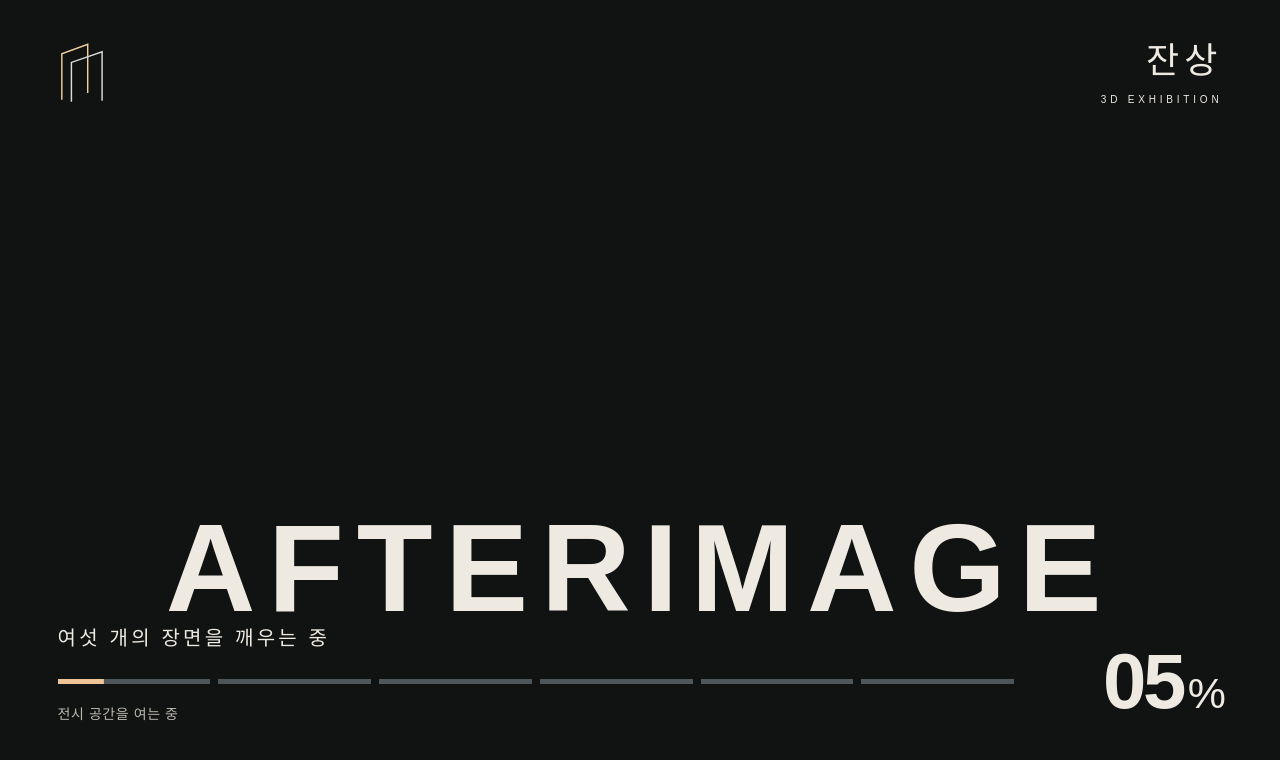
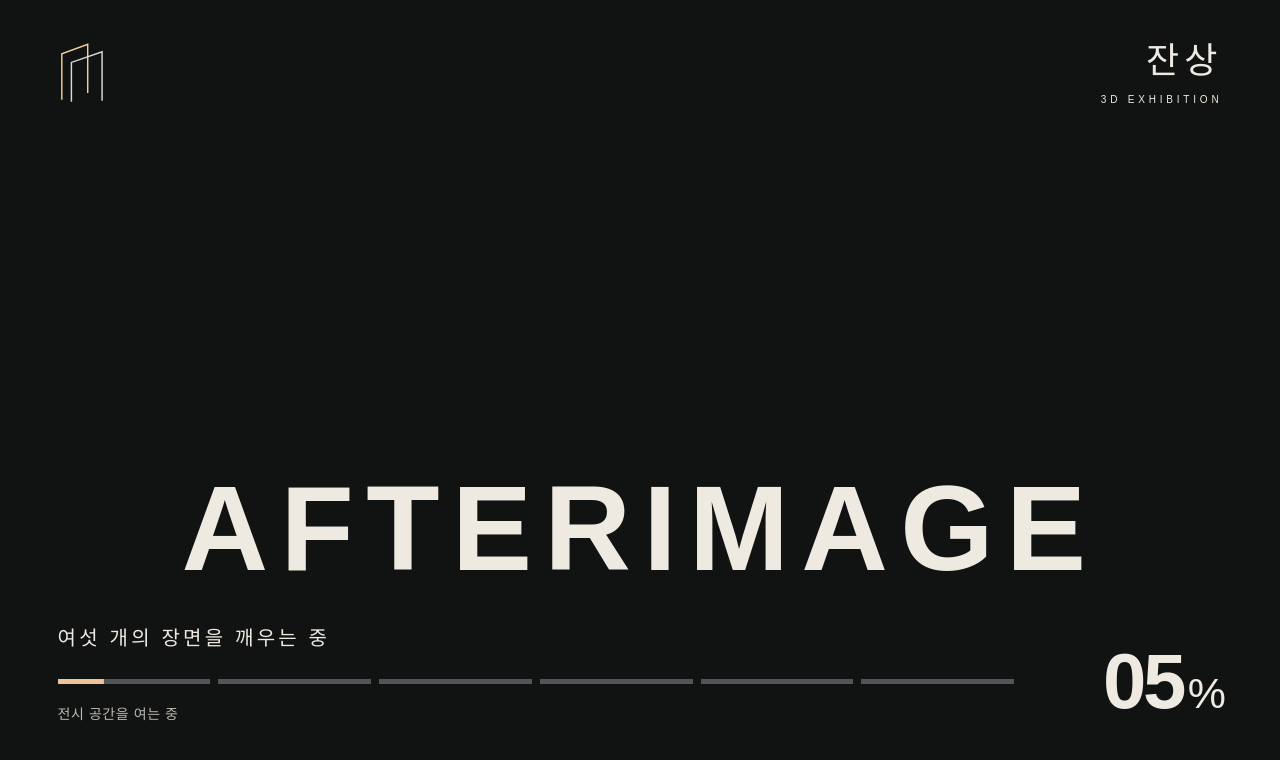
Before and after one commit to tnfh23-web/afterimage, a React (Vite) app: page / in a window 1280 px wide. Shown: the top 760 px of the page. Built offline with nearby package versions, Linux system fonts and the light colour scheme; a web font is replaced by a local one.

Commit message:
Keep loader title clear of progress copy and simplify project narrative

```diff
--- a/src/exhibition-loader.css
+++ b/src/exhibition-loader.css
@@ -1,15 +1,16 @@
-.exhibition-loader{position:absolute;inset:0;z-index:50;overflow:hidden;background:#101312;color:#eeeae2;isolation:isolate;contain:layout paint}
+.exhibition-loader{position:absolute;inset:0;z-index:50;overflow:hidden;background:#101312;color:#eeeae2;isolation:isolate;contain:layout paint;display:flex;flex-direction:column;justify-content:flex-end;gap:clamp(20px,3.5dvh,42px);padding:0 4.5% 7.6dvh}
 .loader-camera{position:absolute;inset:0;transform-origin:49.5% 44%;will-change:transform}
 .art-ready .loader-camera{animation:loader-approach var(--journey-duration) linear forwards}
 .loader-backplate{display:block;width:100%;height:100%;object-fit:cover;object-position:50% 44%;opacity:0}.art-ready .loader-backplate{opacity:1}
 .loader-top{position:absolute;top:5%;left:4.5%;right:4.5%;display:flex;justify-content:space-between;align-items:flex-start;z-index:3}.loader-mark{width:46px;height:64px;fill:none;stroke:#f1cea0;stroke-width:1.5}.loader-mark path+path{stroke:#d7dcde}.loader-top>div{text-align:right}.loader-top b{display:block;font-weight:400;font-size:36px;letter-spacing:.14em;line-height:1.15}.loader-top span{display:block;font-size:10px;letter-spacing:.38em;margin-top:13px}
-.loader-wordmark{position:absolute;left:8.5%;right:8.5%;top:62.5%;margin:0;text-align:center;font-weight:900;font-size:clamp(44px,9.7vw,155px);letter-spacing:.103em;line-height:1.1;white-space:nowrap}
-.loader-bottom{position:absolute;left:4.5%;right:4.5%;bottom:7.6%;display:flex;align-items:center;gap:5%;z-index:3}.loader-information{flex:1;min-width:0}.loader-information>p{font-size:20px;letter-spacing:.16em;margin:0 0 28px}.loader-rail{display:flex;gap:8px;height:5px}.loader-rail>span{height:100%;flex:1;background:#79848a99;overflow:hidden}.loader-rail i{display:block;width:100%;height:100%;background:#edc397;transform-origin:left center;transition:transform .25s}.loader-rail>span:nth-child(n+5) i{background:#9cbfdd}.loader-phase{display:block;margin-top:19px;color:#bcb9b1;font-size:14px;letter-spacing:.04em}.loader-number{min-width:150px;text-align:right;font-size:78px;font-weight:700;font-variant-numeric:tabular-nums;letter-spacing:-.045em;line-height:1}.loader-number small{font-size:.55em;font-weight:400;margin-left:5px}
+.loader-wordmark{position:relative;align-self:center;flex:none;width:100%;margin:0;text-align:center;font-weight:900;font-size:clamp(32px,min(9.7vw,15dvh),155px);letter-spacing:.103em;line-height:1.1;white-space:nowrap}
+.loader-bottom{position:relative;flex:none;display:flex;align-items:center;gap:5%;z-index:3}.loader-information{flex:1;min-width:0}.loader-information>p{font-size:20px;letter-spacing:.16em;margin:0 0 28px}.loader-rail{display:flex;gap:8px;height:5px}.loader-rail>span{height:100%;flex:1;background:#79848a99;overflow:hidden}.loader-rail i{display:block;width:100%;height:100%;background:#edc397;transform-origin:left center;transition:transform .25s}.loader-rail>span:nth-child(n+5) i{background:#9cbfdd}.loader-phase{display:block;margin-top:19px;color:#bcb9b1;font-size:14px;letter-spacing:.04em}.loader-number{min-width:150px;text-align:right;font-size:78px;font-weight:700;font-variant-numeric:tabular-nums;letter-spacing:-.045em;line-height:1}.loader-number small{font-size:.55em;font-weight:400;margin-left:5px}
 .loader-status{position:relative;min-height:36px}.loader-skip{position:absolute;right:0;bottom:1px;padding:0;border:0;background:none;color:#d6d4cc;font:inherit;font-size:11px;text-decoration:underline;text-underline-offset:4px;cursor:pointer;white-space:nowrap}.loader-skip:hover{color:#fff}.loader-skip:focus-visible{outline:1px solid #edc397;outline-offset:5px}
 .is-leaving .loader-wordmark,.is-leaving .loader-bottom,.is-leaving .loader-top{animation:loader-ui-exit calc(var(--reveal-duration)*.55) ease-in-out forwards}.exhibition-loader.is-leaving{animation:loader-scene-reveal var(--reveal-duration) ease-in-out forwards;pointer-events:none}
 /* Geometric scale steps maintain an even perceived approach speed. Readiness
    never restarts this animation or adds a second, accelerating zoom. */
 @keyframes loader-approach{0%{transform:scale(1)}10%{transform:scale(1.1234)}20%{transform:scale(1.2619)}30%{transform:scale(1.4176)}40%{transform:scale(1.5924)}50%{transform:scale(1.7889)}60%{transform:scale(2.0095)}70%{transform:scale(2.2574)}80%{transform:scale(2.5358)}90%{transform:scale(2.8486)}100%{transform:scale(3.2)}}@keyframes loader-ui-exit{to{opacity:0;transform:translateY(4px)}}@keyframes loader-scene-reveal{from{opacity:1}to{opacity:0}}
-@media(max-width:1000px){.loader-top b{font-size:28px}.loader-top span{font-size:9px}.loader-mark{width:33px;height:47px}.loader-information>p{font-size:15px;letter-spacing:.08em}.loader-number{font-size:60px;min-width:110px}.loader-phase{font-size:12px}.loader-wordmark{left:5%;right:5%;font-size:9.7vw;letter-spacing:.07em}}
-@media(max-width:600px){.loader-camera{top:10%;bottom:29%;transform-origin:49.5% 44%}.loader-backplate{object-position:49.5% 44%}.loader-wordmark{top:63%;font-size:9.7vw;letter-spacing:.04em;left:4%;right:4%}.loader-top{top:4.5%;left:6%;right:6%}.loader-top b{font-size:27px}.loader-top span{font-size:8px}.loader-bottom{left:6%;right:6%;bottom:8%;gap:15px;align-items:flex-end}.loader-information>p{font-size:12px;letter-spacing:0;line-height:1.6;margin-bottom:22px}.loader-rail{gap:4px;height:3px}.loader-phase{font-size:10px;min-height:24px;line-height:1.5;margin-top:16px}.loader-status{min-height:61px}.loader-skip{left:0;right:auto;bottom:0;font-size:10px}.loader-number{font-size:43px;min-width:80px;padding-bottom:34px}}
+@media(max-width:1000px){.loader-top b{font-size:28px}.loader-top span{font-size:9px}.loader-mark{width:33px;height:47px}.loader-information>p{font-size:15px;letter-spacing:.08em}.loader-number{font-size:60px;min-width:110px}.loader-phase{font-size:12px}.loader-wordmark{letter-spacing:.07em}}
+@media(max-width:600px){.exhibition-loader{padding:0 6% 8dvh}.loader-camera{top:10%;bottom:29%;transform-origin:49.5% 44%}.loader-backplate{object-position:49.5% 44%}.loader-wordmark{letter-spacing:.04em}.loader-top{top:4.5%;left:6%;right:6%}.loader-top b{font-size:27px}.loader-top span{font-size:8px}.loader-bottom{gap:15px;align-items:flex-end}.loader-information>p{font-size:12px;letter-spacing:0;line-height:1.6;margin-bottom:22px}.loader-rail{gap:4px;height:3px}.loader-phase{font-size:10px;min-height:24px;line-height:1.5;margin-top:16px}.loader-status{min-height:61px}.loader-skip{left:0;right:auto;bottom:0;font-size:10px}.loader-number{font-size:43px;min-width:80px;padding-bottom:34px}}
+@media(max-height:500px){.loader-top b{font-size:24px}.loader-top span{margin-top:8px;font-size:8px}.loader-mark{width:26px;height:36px}.loader-information>p{font-size:13px;margin-bottom:16px}.loader-phase{font-size:11px;margin-top:12px}.loader-number{font-size:48px;min-width:95px}}
 @media(prefers-reduced-motion:reduce){.exhibition-loader,.exhibition-loader *{animation:none!important;transition:none!important;will-change:auto}.loader-camera{transform:none}.is-leaving{opacity:0}}
```
Also changed, not shown: 1 other file (tests, documents, lock files or other folders).
